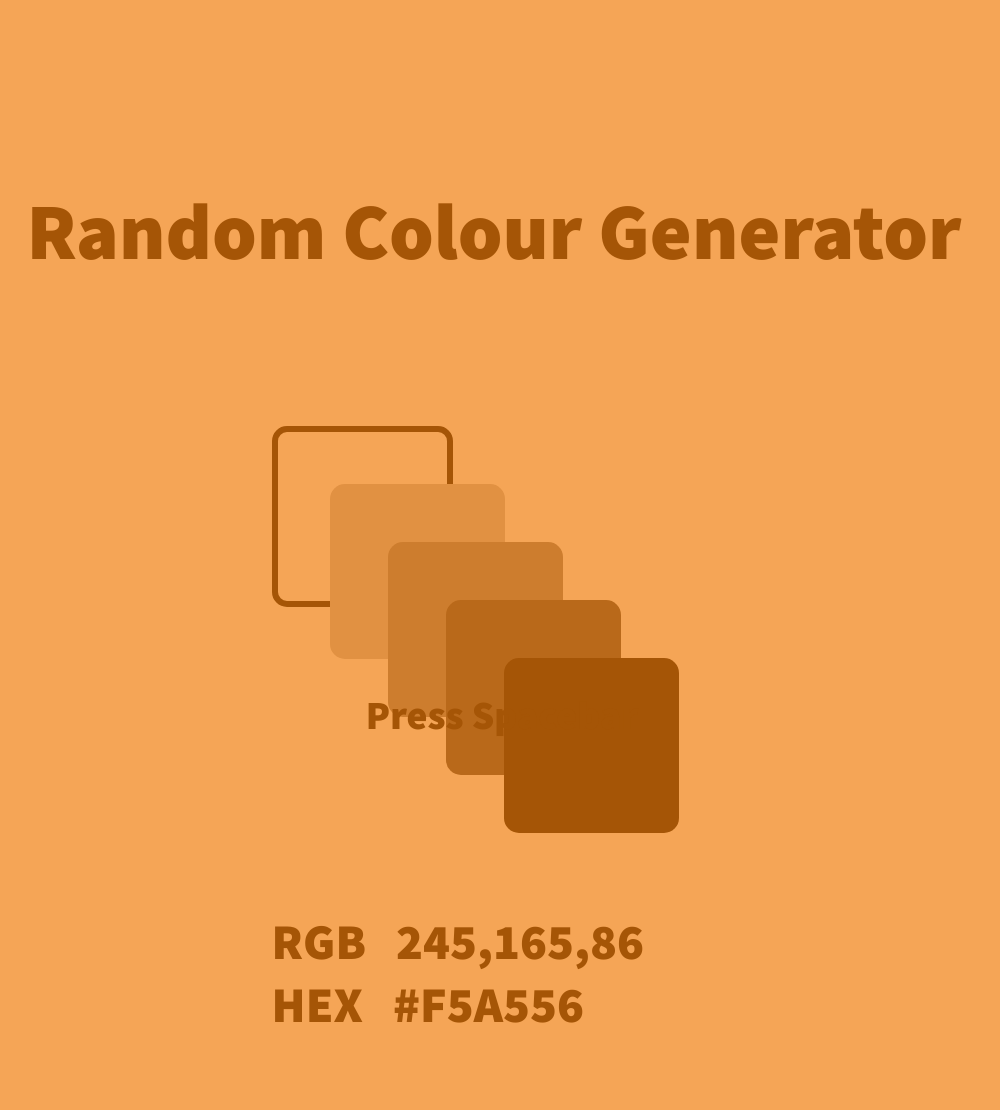
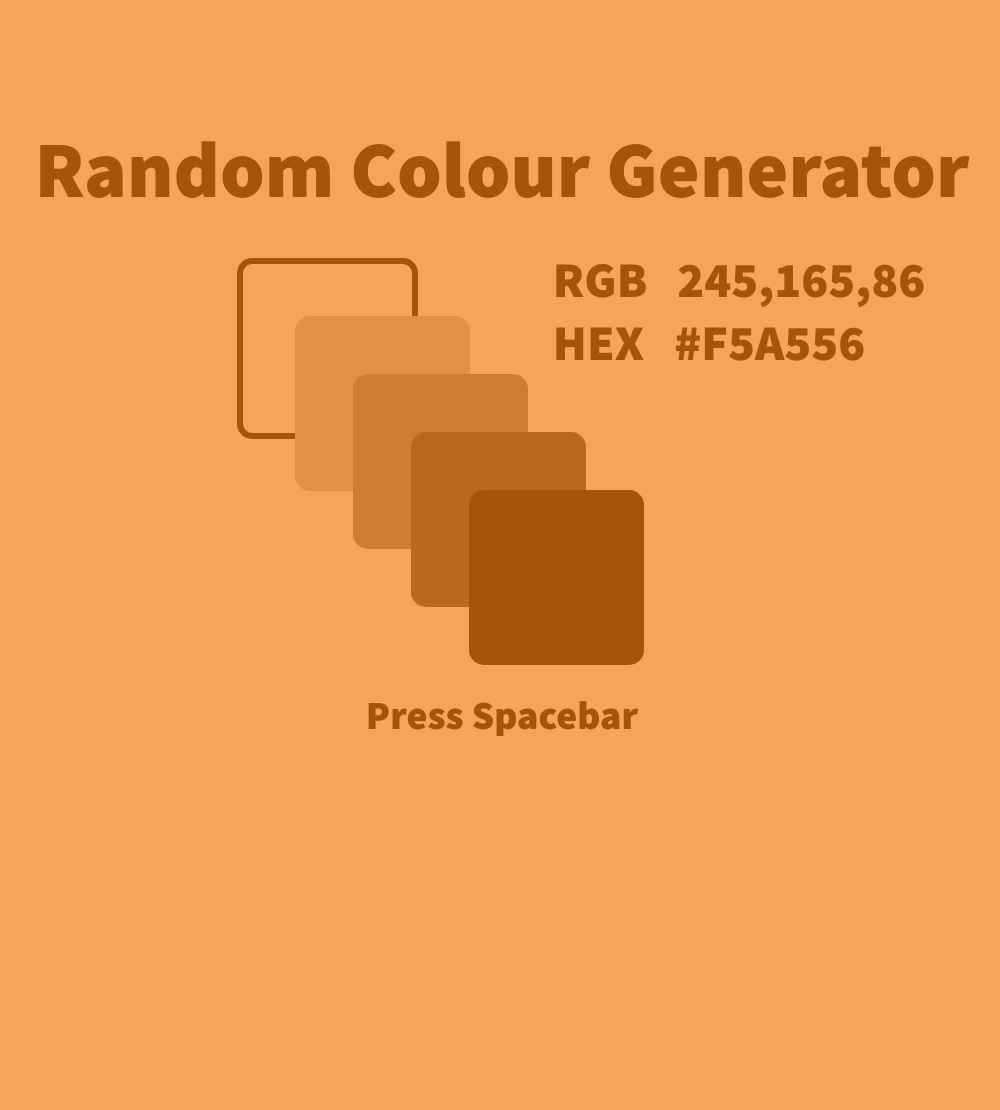
Before and after one commit to FarzanAli/random-colour-generator, a React app in the folder my-app/: page / in a window 1280 px wide. Shown: the whole page, without its empty margins (146-1146 px from the left). After the commit the page ends 800 px from the top, so only its background shows below. Built offline with nearby package versions, Linux system fonts and the light colour scheme.

Commit message:
Update
Div alignment issues solved.

```diff
--- a/my-app/src/components/header.js
+++ b/my-app/src/components/header.js
@@ -3,7 +3,7 @@ import React, {Component} from 'react';
 export default class Header extends Component{
     render(){
         return(
-            <div className="ui-container">
+            <div className="header">
                 <p>Random Colour Generator</p>
             </div>
         );
--- a/my-app/src/index.css
+++ b/my-app/src/index.css
@@ -8,6 +8,7 @@
   --palette-color-3: rgb(185, 105, 26);
   --palette-color-4: rgb(165, 85, 6);
   --position: 0px;
+  --palette-size: 175px;
 }
 
 body{
@@ -25,31 +26,42 @@ body{
   }
 }
 
+.header{
+  position: fixed;
+  text-align: center;
+  margin-top: 3%;
+  top: 0;
+  width: 100%;
+  color: var(--text-color);
+  font-size: 80px;
+}
+
 .main-content{
   position: absolute;
-  justify-content: center;
-  width: 30%;
-  margin-left: 32%;
+  top: 31%;
+  width: 38%;
+  left: 28%;
 }
 .palette-container{
   position: relative;
   display: inline-block;
-  padding-top: 15px;
-  padding-right: 270px;
-  padding-bottom: 80px;
-  width: 350px;
+  padding: 5%;
+  padding-top: 2%;
+  padding-bottom: 21%;
+  width: 400px;
   height: 400px;
 }
 .copy-container{
   position: absolute;
-  margin-left: 450px;
-  padding: 20px;
-  width: 80px;
+  left: 55%;
+  padding: 3%;
+  width: 10px;
   height: 80px;
 }
 .description-container{
   position: absolute;
   display: inline-block;
+  left: 70%;
   width: 400px;
   height: 200px;
   font-size: 50px;
@@ -117,8 +129,8 @@ body{
   margin-top: 58px;
   margin-left: 58px;
   transition: margin-left 0.25s;
-  width: 175px;
-  height: 175px;
+  width: var(--palette-size);
+  height: var(--palette-size);
   border-radius: 15px;
   background-color: var(--palette-color-1);
 }
@@ -127,8 +139,8 @@ body{
   margin-top: 58px;
   margin-left: 92px;
   transition: margin-left 0.25s;
-  width: 175px;
-  height: 175px;
+  width: var(--palette-size);
+  height: var(--palette-size);
   border-radius: 15px;
   background-color: var(--palette-color-1);
 }
@@ -138,8 +150,8 @@ body{
   margin-top: 116px;
   margin-left: 116px;
   transition: margin-left 0.25s;
-  width: 175px;
-  height: 175px;
+  width: var(--palette-size);
+  height: var(--palette-size);
   border-radius: 15px;
   background-color: var(--palette-color-2);
 }
@@ -148,8 +160,8 @@ body{
   margin-top: 116px;
   margin-left: 150px;
   transition: margin-left 0.25s;
-  width: 175px;
-  height: 175px;
+  width: var(--palette-size);
+  height: var(--palette-size);
   border-radius: 15px;
   background-color: var(--palette-color-2);
 }
@@ -159,8 +171,8 @@ body{
   margin-top: 174px;
   margin-left: 174px;
   transition: margin-left 0.25s;
-  width: 175px;
-  height: 175px;
+  width: var(--palette-size);
+  height: var(--palette-size);
   border-radius: 15px;
   background-color: var(--palette-color-3);
 }
@@ -168,8 +180,8 @@ body{
   position: absolute;
   margin-left: 207px;
   transition: margin-left 0.25s;
-  width: 175px;
-  height: 175px;
+  width: var(--palette-size);
+  height: var(--palette-size);
   border-radius: 15px;
   background-color: var(--palette-color-3);
 }
@@ -179,8 +191,8 @@ body{
   margin-top: 232px;
   margin-left: 232px;
   transition: margin-left 0.25s;
-  width: 175px;
-  height: 175px;
+  width: var(--palette-size);
+  height: var(--palette-size);
   border-radius: 15px;
   background-color: var(--palette-color-4);
 }
@@ -188,18 +200,10 @@ body{
   position: absolute;
   margin-left: 290px;
   transition: margin-left 0.25s;
-  width: 175px;
-  height: 175px;
+  width: var(--palette-size);
+  height: var(--palette-size);
   border-radius: 15px;
   background-color: var(--palette-color-4);
-}
-
-.ui-container{
-  text-align: center;
-  margin-top: 50px;
-  padding: 50px;
-  font-size: 80px;
-  color: var(--text-color);
 }
 
 .footer{
```
